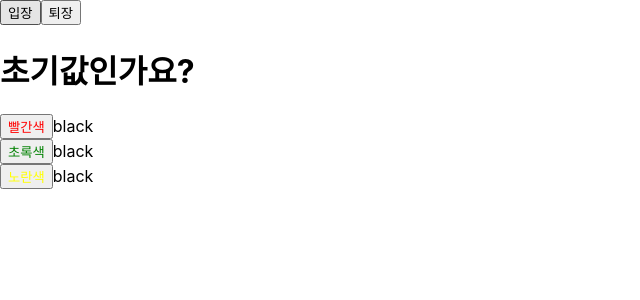
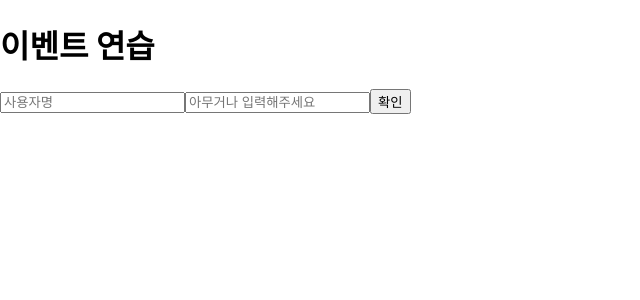
Before and after one commit to rondido/hello-react, a React (Create React App) app: page / in a window 1280 px wide. Shown: the top 300 px of the page, without its empty margins (0-640 px from the left). Built offline with nearby package versions, Linux system fonts and the light colour scheme.

Commit message:
class eventhandle and function evnethandle

```diff
--- a/src/App.js
+++ b/src/App.js
@@ -1,17 +1,7 @@
-import React, { Component } from 'react';
-//import MyComponent from './MyComponent';
-//import Counter from './Counter';
-import Say from './say';
+import EventPractice from "./class eventhandle/EventPractice";
 
-class App extends Component {
-  render() {
-
-    return (
-      <div >
-        <Say/>
-      </div>
-    );
-  }
-}
+const App = () =>{
+  return <EventPractice/>
+};
 
 export default App;
--- /dev/null
+++ b/src/class eventhandle/EventPractice.js
@@ -0,0 +1,60 @@
+import React, { Component } from 'react';
+
+class EventPractice extends Component {
+    state ={
+        username:'',
+        message:''
+    }
+
+    handleChange = (e) => {
+        this.setState({
+            [e.target.name]: e.target.value
+        });
+    }
+    handleClick = () =>{
+        alert(this.state.username + ' :' + this.state.message);
+        this.setState({
+            username:'',
+            message:''
+        });
+    }
+    handleKeyPress = (e) =>{
+      if(e.key === 'Enter'){
+          this.handleClick();
+      }
+    }
+    render() {
+        return (
+            <div>
+                <h1>이벤트 연습</h1>
+                <input
+                type="text"
+                name="username"
+                placeholder="사용자명"
+                value={this.state.username}
+                onChange={
+                    this.handleChange
+                }
+                ></input>
+
+                <input
+                type="text"
+                name="message"
+                placeholder="아무거나 입력해주세요"
+                value={this.state.message}
+                onChange={
+                    this.handleChange
+                }
+                onKeyPress={
+                    this.handleKeyPress
+                }
+                ></input>
+                <button onClick={
+                    this.handleClick
+                }>확인</button>
+            </div>
+        );
+    }
+}
+
+export default EventPractice;
```
Also changed, not shown: src/EvnetPractice.js (added, +59 -0 lines).
